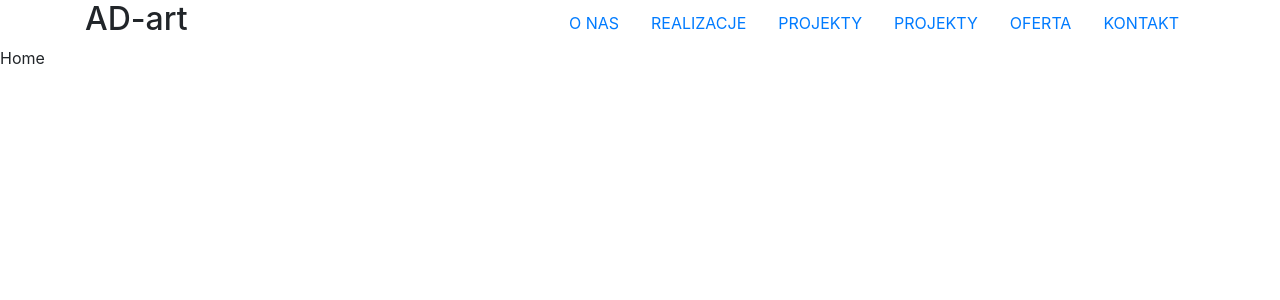
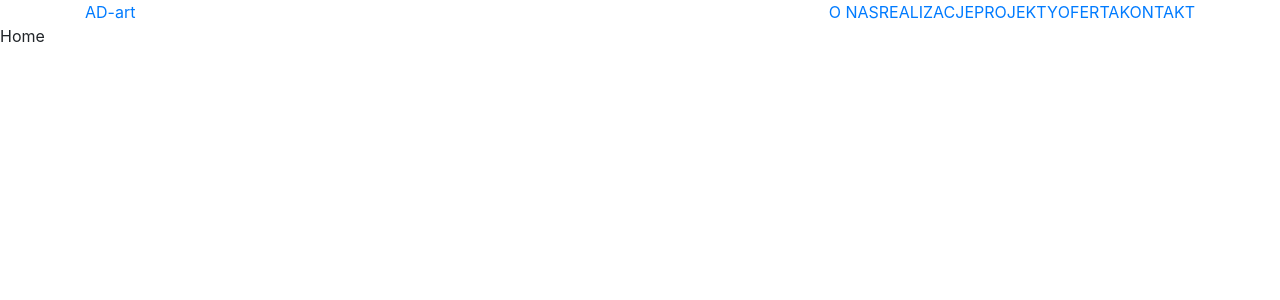
Before and after one commit to staszek998/ad-art, a React (Create React App) app: page / in a window 1280 px wide. Shown: the top 300 px of the page. Built offline with nearby package versions, Linux system fonts and the light colour scheme.

Commit message:
Successfully implement the Router's NavLink

```diff
--- a/src/App.jsx
+++ b/src/App.jsx
@@ -1,7 +1,6 @@
 // JS imports
 import React from "react";
 import { BrowserRouter as Router, Route, Switch } from "react-router-dom";
-// import {  Link } from "react-router-dom";
 
 // SCSS imports
 import "./App.scss";
@@ -17,8 +16,9 @@ import Contact from "./pages/Contact/Contact";
 
 const App = () => (
     <div className="App">
+        <Router>
+            <div>
                 <Navbar />
-        <Router>
                 <Switch>
                     <Route exact path="/" component={Home} />
                     <Route path="/o-nas" component={About} />
@@ -27,6 +27,7 @@ const App = () => (
                     <Route path="/oferta" component={Offer} />
                     <Route path="/kontakt" component={Contact} />
                 </Switch>
+            </div>
         </Router>
     </div>
 );
--- a/src/components/shared/Navbar/Navbar.jsx
+++ b/src/components/shared/Navbar/Navbar.jsx
@@ -1,30 +1,18 @@
 import React from "react";
+import { NavLink } from "react-router-dom";
 
 const Navbar = () => (
     <header class="Navbar">
         <div className="container">
             <div className="row">
                 <div className="col-12 d-flex justify-content-between align-items-center">
-                    <h2>AD-art</h2>
+                    <NavLink to="/">AD-art</NavLink>
                     <nav class="d-flex justify-content-center align-items-between">
-                        <a class="nav-link" href="#">
-                            O NAS
-                        </a>
-                        <a class="nav-link" href="#">
-                            REALIZACJE
-                        </a>
-                        <a class="nav-link" href="#">
-                            PROJEKTY
-                        </a>
-                        <a class="nav-link" href="#">
-                            PROJEKTY
-                        </a>
-                        <a class="nav-link" href="#">
-                            OFERTA
-                        </a>
-                        <a class="nav-link" href="#">
-                            KONTAKT
-                        </a>
+                        <NavLink to="/o-nas">O NAS</NavLink>
+                        <NavLink to="/realizacje">REALIZACJE</NavLink>
+                        <NavLink to="/projekty">PROJEKTY</NavLink>
+                        <NavLink to="/oferta">OFERTA</NavLink>
+                        <NavLink to="/kontakt">KONTAKT</NavLink>
                     </nav>
                 </div>
             </div>
```
Lines whose indentation alone changed are shown as unchanged.
